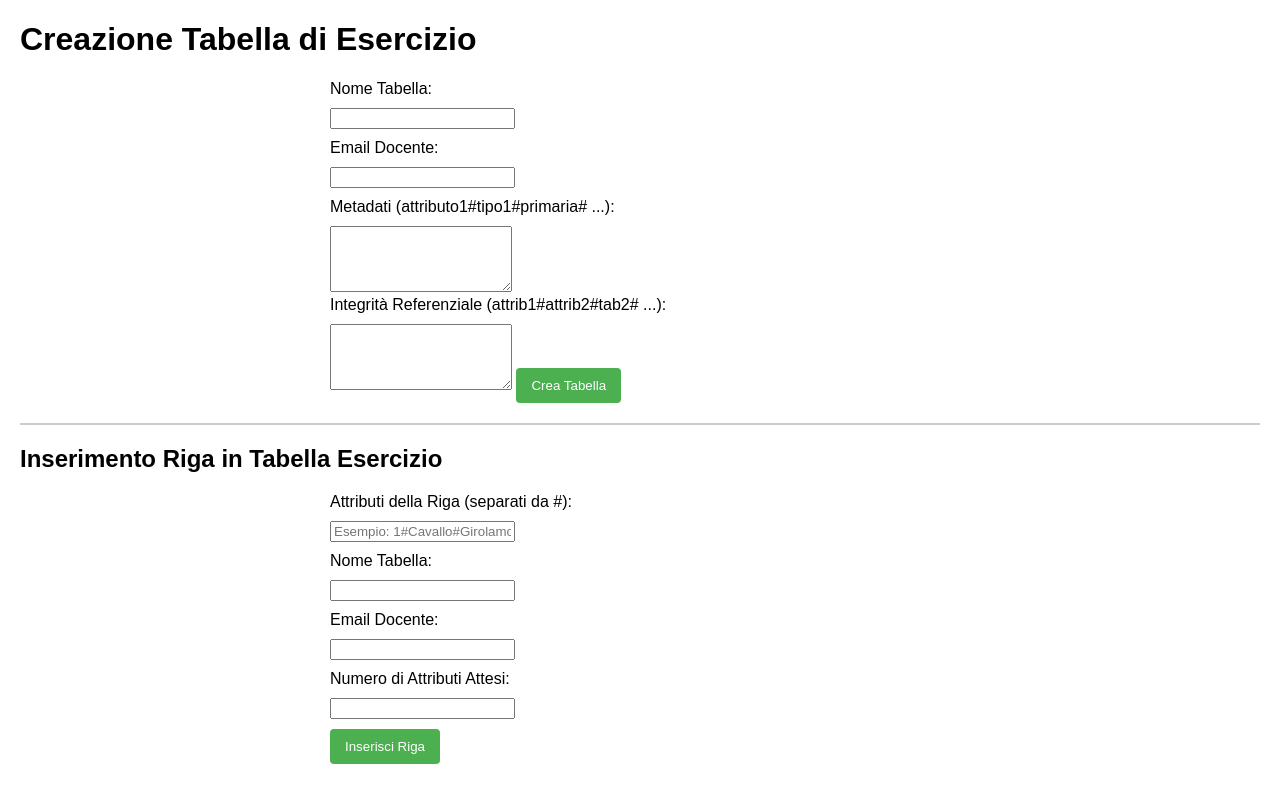
After one commit to iosonoandres/ESQL_Learning, a PHP site: page /inserimentoTabellaDesign.php in a window 1280 px wide. The commit adds this page. Run offline with PHP 8.4, Linux system fonts and the light colour scheme.

Commit message:
patched inserimentoTabella

```diff
--- /dev/null
+++ b/inserimentoTabellaDesign.php
@@ -0,0 +1,100 @@
+<?php
+function getTipoUtente($email) {
+    global $pdo;
+    $stmt = $pdo->prepare("SELECT TIPO_ACCOUNT FROM ACCOUNT WHERE EMAIL_ACCOUNT = :email");
+    $stmt->execute(['email' => $email]);
+    return $stmt->fetchColumn();
+}
+$tipoUtente = isset($_SESSION['user']['email']) ? getTipoUtente($_SESSION['user']['email']) : null;
+
+
+
+if ($_SERVER['REQUEST_METHOD'] == 'POST') {
+    require 'inserimentoTabellaLogica.php';
+}
+?>
+
+<!DOCTYPE html>
+<head>
+    <meta charset="UTF-8">
+    <meta name="viewport" content="width=device-width, initial-scale=1.0">
+    <title>Creazione Tabella di Esercizio</title>
+    <style>
+        body {
+            font-family: Arial, sans-serif;
+            margin: 20px;
+        }
+
+        form {
+            width: 50%;
+            margin: 0 auto;
+            margin-bottom: 20px;
+        }
+
+        label, input, select {
+            display: block;
+            margin-bottom: 10px;
+        }
+
+        button {
+            background-color: #4CAF50;
+            color: white;
+            padding: 10px 15px;
+            border: none;
+            border-radius: 4px;
+            cursor: pointer;
+        }
+
+        hr {
+            margin: 20px 0;
+            border: 1px solid #ccc;
+        }
+    </style>
+</head>
+<body>
+    <h1>Creazione Tabella di Esercizio</h1>
+
+    <!-- Sezione Creazione Tabella -->
+    <form id="creaTabellaForm" method="POST" action="inserimentoTabellaLogica.php">
+        <label for="nomeTabella">Nome Tabella:</label>
+        <input type="text" name="nomeTabella" id="nomeTabella" required>
+
+        <label for="emailDocente">Email Docente:</label>
+        <input type="email" name="emailDocente" id="emailDocente" required>
+
+        <label for="metaDati">Metadati (attributo1#tipo1#primaria# ...):</label>
+        <textarea name="metaDati" id="metaDati" rows="4" required></textarea>
+
+        <label for="integritaReferenziale">Integrità Referenziale (attrib1#attrib2#tab2# ...):</label>
+        <textarea name="integritaReferenziale" id="integritaReferenziale" rows="4"></textarea>
+
+        <button type="submit" name="azione" value="creaTabella">Crea Tabella</button>
+    </form>
+
+    <hr>
+
+    <!-- Sezione Inserimento Riga -->
+    <h2>Inserimento Riga in Tabella Esercizio</h2>
+
+    <form id="inserisciRigaForm" method="POST" action="inserimentoTabellaLogica.php">
+        <label for="inputRiga">Attributi della Riga (separati da #):</label>
+        <input type="text" name="inputRiga" id="inputRiga" required placeholder="Esempio: 1#Cavallo#Girolamo">
+
+        <label for="nomeTabellaRiga">Nome Tabella:</label>
+        <input type="text" name="nomeTabellaRiga" id="nomeTabellaRiga" required>
+
+        <label for="emailDocenteRiga">Email Docente:</label>
+        <input type="email" name="emailDocenteRiga" id="emailDocenteRiga" required>
+
+        <label for="numAttributiAttesi">Numero di Attributi Attesi:</label>
+        <input type="number" name="numAttributiAttesi" id="numAttributiAttesi" required>
+
+        <button type="submit" name="azione" value="inserisciRiga">Inserisci Riga</button>
+    </form>
+
+    <script>
+        // Aggiungi le funzioni JavaScript necessarie per gestire l'inserimento di una riga
+        // ...
+    </script>
+</body>
+</html>
```
Also changed, not shown: dashboard.php (+5 -12 lines), inserimentoTabellaLogica.php (added, +62 -0 lines), img/module_table_bottom.png (added), img/module_table_top.png (added).
